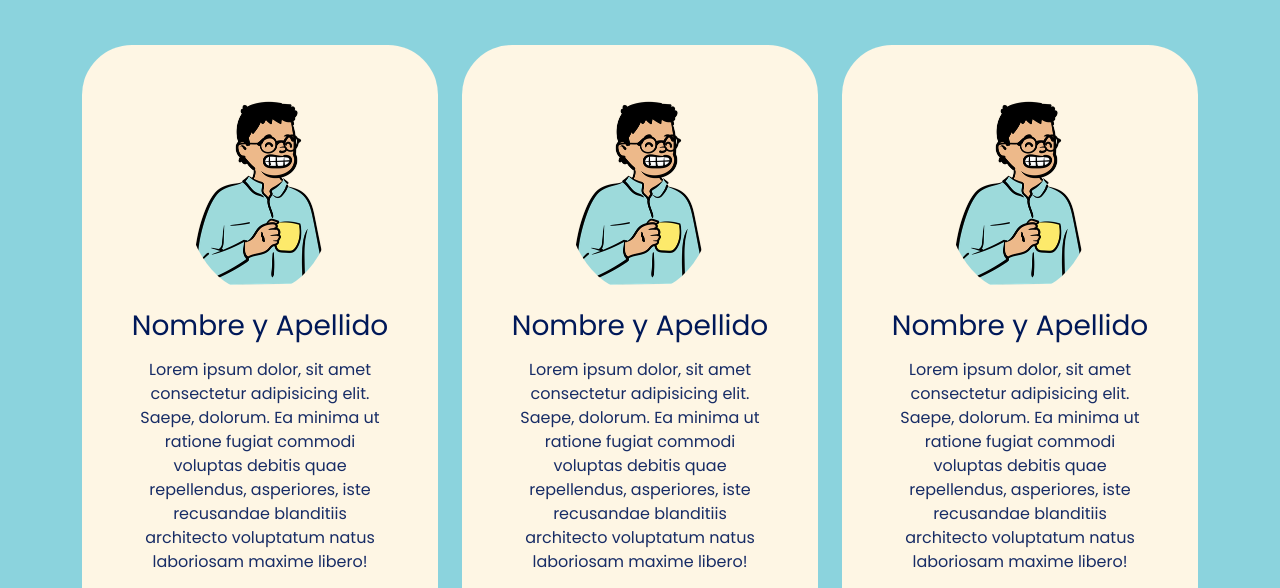
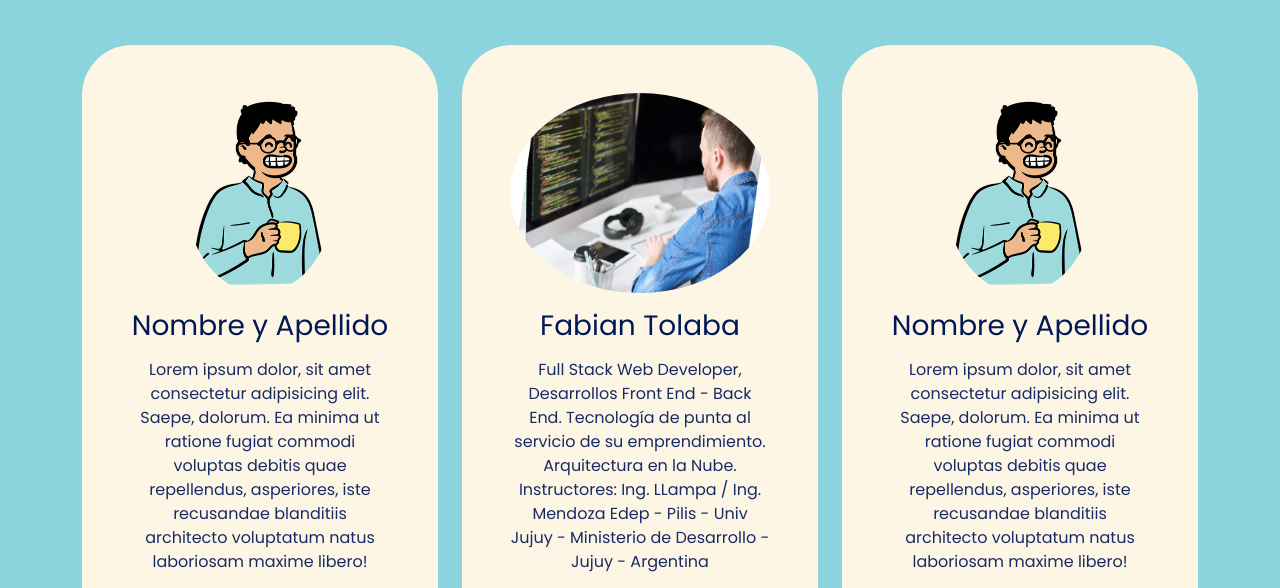
Before and after one commit to FabianDonatelo/devtech-podcast-web, a plain HTML site: page index.html in a window 1280 px wide. Shown: the part 1190-1778 px from the top of the page. Drawn offline with nearby package versions, Linux system fonts and the light colour scheme.

Commit message:
se cambio imagen nombre y descripcion

```diff
--- a/index.html
+++ b/index.html
@@ -116,11 +116,11 @@
           <div class="col-md-6 col-lg-4 mb-3">
             <div class="card">
               <div class="card-body text-center p-5">
-                <img src="./assets/avatar.png" alt="avatar" class="img img-fluid rounded-circle mb-3">
-                <h3 class="title card-title mb-3">Nombre y Apellido</h3>
-                <p>Lorem ipsum dolor, sit amet consectetur adipisicing elit. Saepe, dolorum. Ea minima ut ratione fugiat
-                  commodi voluptas debitis quae repellendus, asperiores, iste recusandae blanditiis architecto
-                  voluptatum natus laboriosam maxime libero!</p>
+                <img src="./assets/programador-java.png" alt="programador-java" class="img img-fluid rounded-circle mb-3">
+                <h3 class="title card-title mb-3">Fabian Tolaba</h3>
+                <p>Full Stack Web Developer, Desarrollos Front End - Back End. Tecnología de punta al servicio
+                  de su emprendimiento. Arquitectura en la Nube. Instructores: Ing. LLampa / Ing. Mendoza
+                  Edep - Pilis - Univ Jujuy - Ministerio de Desarrollo - Jujuy - Argentina</p>
                 <a href="#"><i class="bi bi-twitter text-dark mx-1 lead"></i></a>
                 <a href="#"><i class="bi bi-linkedin text-dark mx-1 lead"></i></a>
                 <a href="#"><i class="bi bi-github text-dark mx-1 lead"></i></a>
@@ -204,7 +204,7 @@
           <h5 class="title text-uppercase font-weight-bold mb-4">Página Principal</h5>
           <ul class="list-unstyled">
             <li class="mb-1"><a href="#home" class="faq">Inicio</a></li>
-            <li class="mb-1"><a href="#about-us" class="faq">Nosotros</a></li>
+            <li class="mb-1"><a href="#about-us" class="faq"></a></li>
             <li class="mb-1"><a href="#subscribe" class="faq">Suscríbete</a></li>
           </ul>
         </div>
```
Also changed, not shown: assets/programador-java.png (added).
